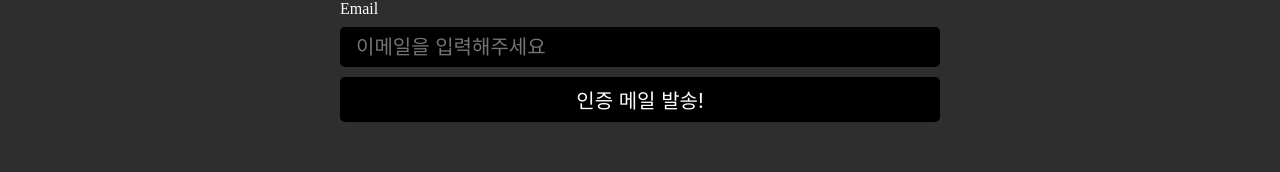
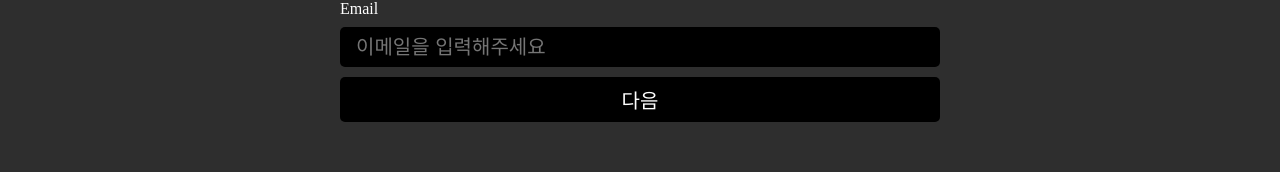
Before and after one commit to CLOUDoort/Movieinner-Frontend, a Next.js app: page /forgot in a window 1280 px wide. Shown: the part 189-361 px from the top of the page. Built offline with nearby package versions, Linux system fonts and the light colour scheme.

Commit message:
build error fixed

```diff
--- a/src/components/LoginSignup/Forgot.tsx
+++ b/src/components/LoginSignup/Forgot.tsx
@@ -32,7 +32,7 @@ const Forgot = () => {
                         <div>Email</div>
                         <input type='email' name='email' value={email} placeholder='이메일을 입력해주세요' onChange={handleChange} />
                         <button onClick={handleClick} disabled={email === ''}>
-                            인증 메일 발송!
+                            다음
                         </button>
                     </EmailForm>
                 </ForgotContainer>
```
Also changed, not shown: src/components/LoginSignup/Signup/SignupVerifyFail.tsx (+5 -10 lines).
